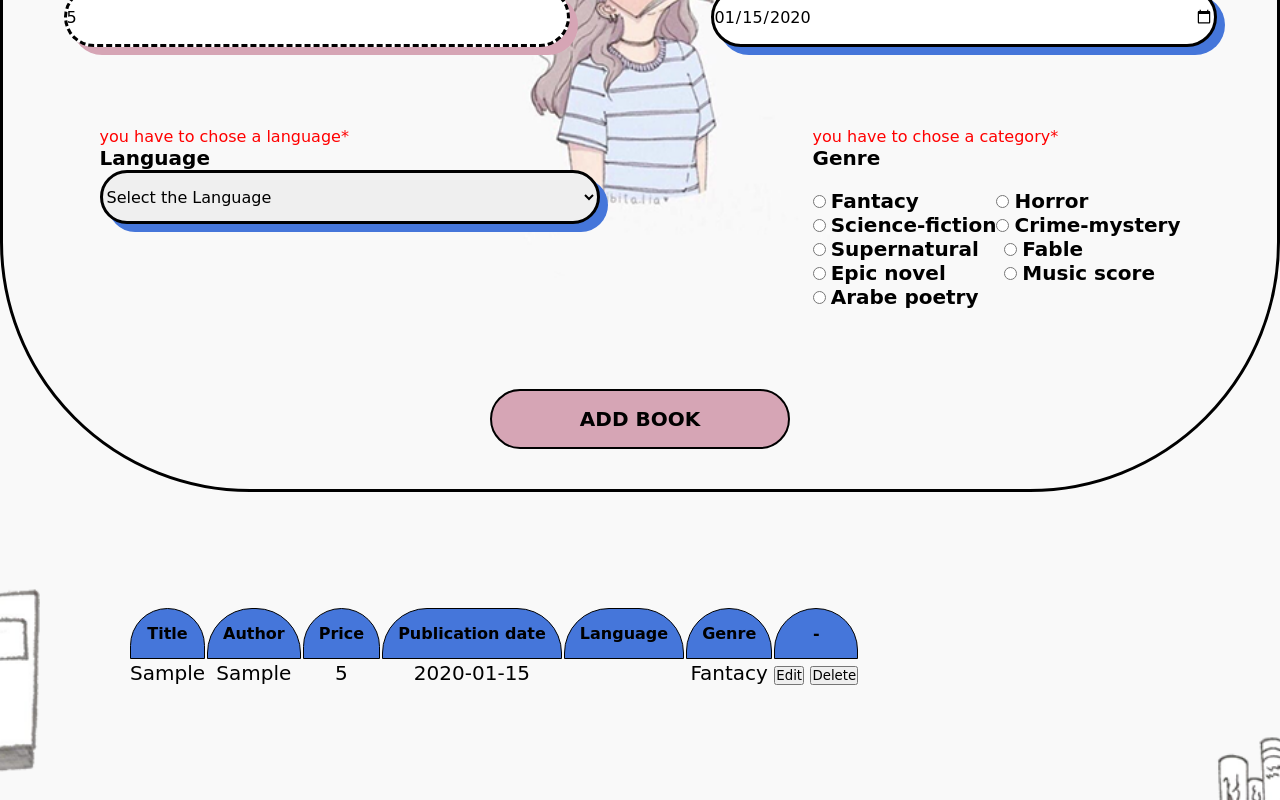
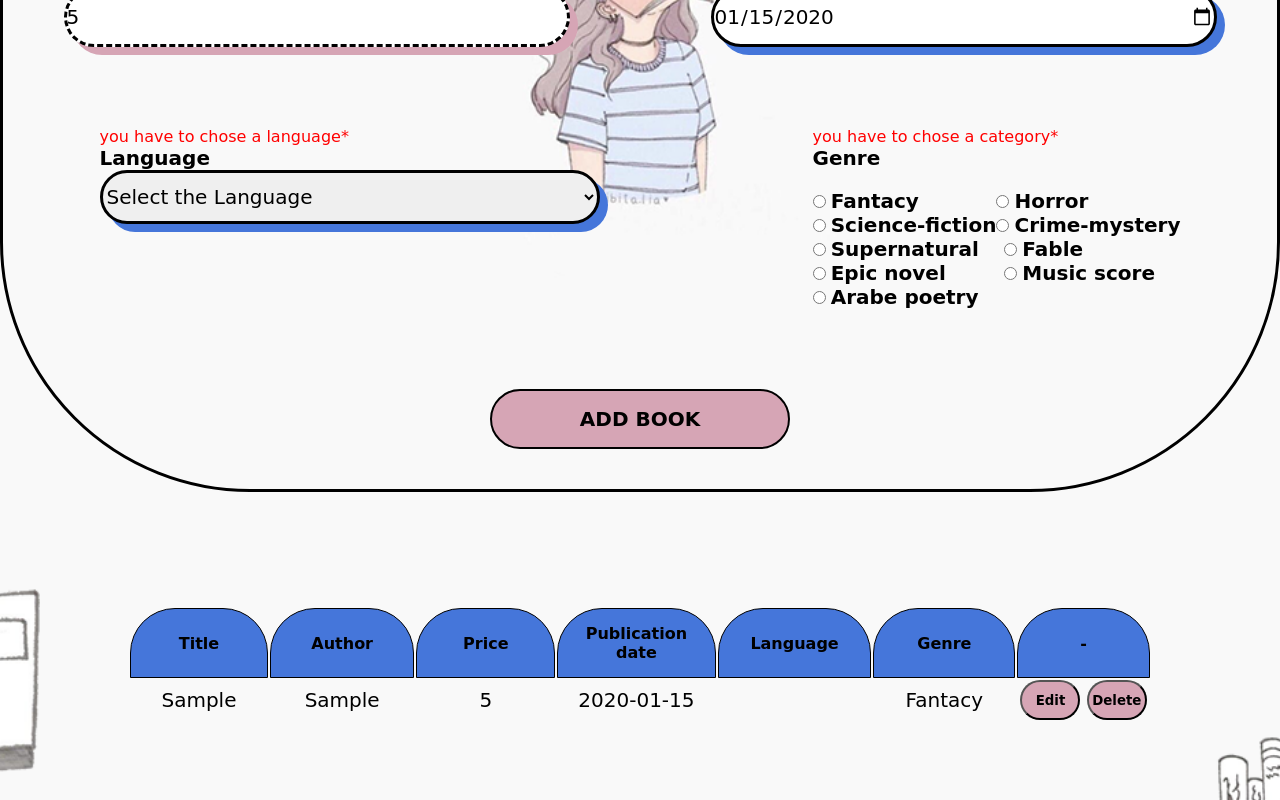
Before and after one commit to Fatima-Zahrae-Acharki/library, a plain HTML site: page index.html in a window 1280 px wide. Both pictures are taken after typing "Sample", "Sample", "5", "2020-01-15" into the empty fields and a click on the input "ADD BOOK". Shown: the part 644-1444 px from the top of the page. Drawn offline with Linux system fonts and the light colour scheme.

Commit message:
some css modifications

```diff
--- a/index.html
+++ b/index.html
@@ -57,9 +57,9 @@
                 <br>
                     <select class="form-control"  id="language" >
                         <option selected="selected" value="" disabled="">Select the Language </option>
-                        <option value="eng">ENG</option>
-                        <option value="ar">AR</option>
-                        <option value="fr">FR</option>
+                        <option value="english">ENGLISH</option>
+                        <option value="arabic">ARABIC</option>
+                        <option value="french">FRENCH</option>
                     </select>
 
 
--- a/style.css
+++ b/style.css
@@ -75,6 +75,7 @@ input[type=text]{
     height: 54px;
     width: 500px;
     box-shadow: 8px 8px #4576da;
+    font-size: 20px;
 
 }
 input[type=number]{
@@ -84,7 +85,7 @@ input[type=number]{
     height: 54px;
     width: 500px;
     box-shadow: 8px 8px #d6a5b5;
-    font-size: 16px
+    font-size: 20px
 }
 #author{
     border: 3px solid rgb(0, 0, 0);
@@ -100,7 +101,7 @@ input[type=date]{
     height: 54px;
     width: 500px;
     box-shadow: 8px 8px #4576da;
-    font-size: 16px
+    font-size: 20px
 }
 #language{
     border: 3px solid rgb(0, 0, 0);
@@ -108,7 +109,7 @@ input[type=date]{
     height: 54px;
     width: 500px;
     box-shadow: 8px 8px #4576da;
-    font-size: 16px
+    font-size: 20px
 
 }
 
@@ -168,6 +169,7 @@ th{
     border: 1px solid ;
     border-radius: 45px  45px 0px   0px;
     background-color: #4576da;
+    width: 140px;
 
 }
 /* .item{
@@ -192,6 +194,9 @@ table{
     /* border: 1px solid #000; */
     border-radius: 45px  45px 0px   0px;
     height: 600px;
+    justify-items: center;
+    /* border-collapse: separate;
+    border-spacing:  50px; */
 }
 td{
     text-align: center;
@@ -229,3 +234,11 @@ td{
     font-size: 16px;
     font-weight: normal;
 }
+
+button{
+    background-color: #d6a5b5;
+    border-radius: 100px;
+    height: 40px;
+    width: 60px;
+    font-weight: bold;
+}
```
